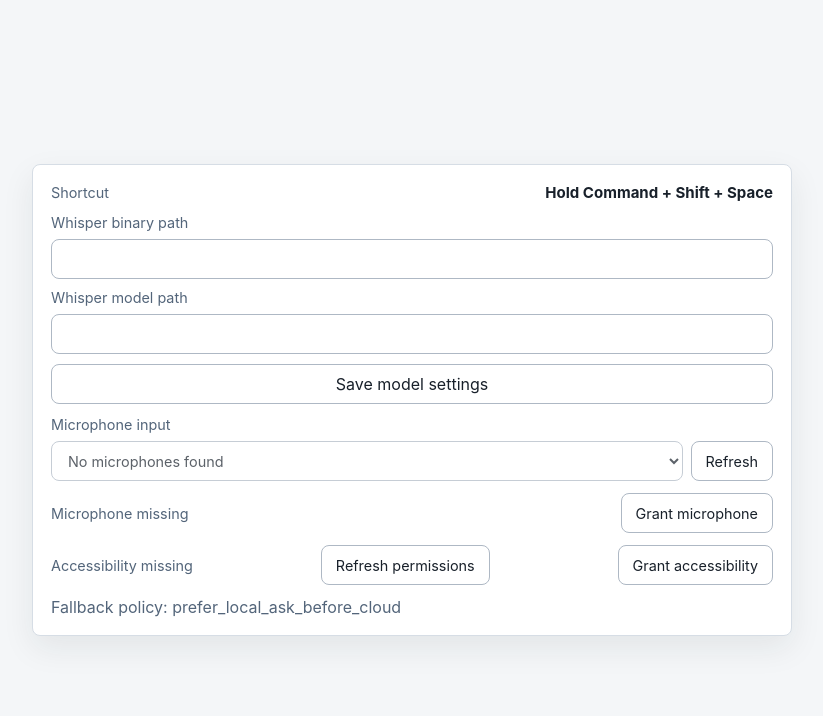
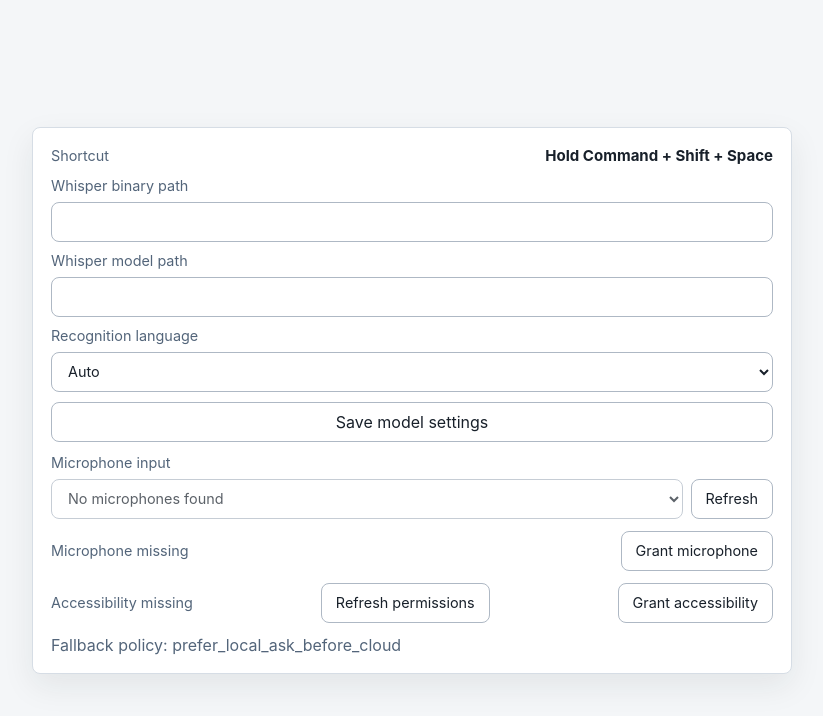
Before and after one commit to ribbons-digital/wisper-go, a React (Vite) app in the folder apps/desktop/: page / in a window 1280 px wide. Shown: the top 716 px of the page, without its empty margins (228-1051 px from the left). Built offline with nearby package versions, Linux system fonts and the light colour scheme.

Commit message:
feat: add recognition language settings UI

```diff
--- a/apps/desktop/src/app/App.tsx
+++ b/apps/desktop/src/app/App.tsx
@@ -49,6 +49,7 @@ export function App() {
   const [modelSettings, setModelSettings] = useState<LocalModelSettings>({
     whisperBinaryPath: "",
     whisperModelPath: "",
+    recognitionLanguage: "auto",
   });
   const [lastInsert, setLastInsert] = useState<string | null>(null);
   const [pending, setPending] = useState(false);
@@ -167,7 +168,11 @@ export function App() {
       })
       .catch(() => {
         if (mounted) {
-          setModelSettings({ whisperBinaryPath: "", whisperModelPath: "" });
+          setModelSettings({
+            whisperBinaryPath: "",
+            whisperModelPath: "",
+            recognitionLanguage: "auto",
+          });
         }
       });
 
--- a/apps/desktop/src/features/settings/SettingsPanel.tsx
+++ b/apps/desktop/src/features/settings/SettingsPanel.tsx
@@ -78,6 +78,22 @@ export function SettingsPanel({
             }
           />
         </label>
+        <label>
+          Recognition language
+          <select
+            value={draftModelSettings.recognitionLanguage}
+            onChange={(event) =>
+              setDraftModelSettings((current) => ({
+                ...current,
+                recognitionLanguage: event.target.value as LocalModelSettings["recognitionLanguage"],
+              }))
+            }
+          >
+            <option value="auto">Auto</option>
+            <option value="en">English</option>
+            <option value="zh">Chinese</option>
+          </select>
+        </label>
         <button type="button" onClick={() => onModelSettingsSave(draftModelSettings)}>
           Save model settings
         </button>
--- a/apps/desktop/src/lib/tauriApi.ts
+++ b/apps/desktop/src/lib/tauriApi.ts
@@ -4,6 +4,7 @@ import type {
   AudioInputDevice,
   LocalModelSettings,
   MicrophoneStatus,
+  RecognitionLanguage,
   RecordingMode,
   StopRecordingOutput,
 } from "../types/pipeline";
@@ -69,3 +70,17 @@ export async function setLocalModelSettings(
 ): Promise<LocalModelSettings> {
   return invoke<LocalModelSettings>("set_local_model_settings", { settings });
 }
+
+export async function recognitionLanguage(): Promise<RecognitionLanguage> {
+  return invoke<RecognitionLanguage>("recognition_language");
+}
+
+export async function setRecognitionLanguage(
+  language: RecognitionLanguage,
+): Promise<RecognitionLanguage> {
+  return invoke<RecognitionLanguage>("set_recognition_language", { language });
+}
+
+export async function setLanguageMenuOpen(open: boolean): Promise<void> {
+  await invoke("set_language_menu_open", { open });
+}
--- a/apps/desktop/src/types/pipeline.ts
+++ b/apps/desktop/src/types/pipeline.ts
@@ -25,9 +25,12 @@ export type MicrophoneStatus = {
   canPrompt: boolean;
 };
 
+export type RecognitionLanguage = "auto" | "en" | "zh";
+
 export type LocalModelSettings = {
   whisperBinaryPath: string;
   whisperModelPath: string;
+  recognitionLanguage: RecognitionLanguage;
 };
 
 export type CommandAction =
```
Also changed, not shown: 2 other files (tests, documents, lock files or other folders).
